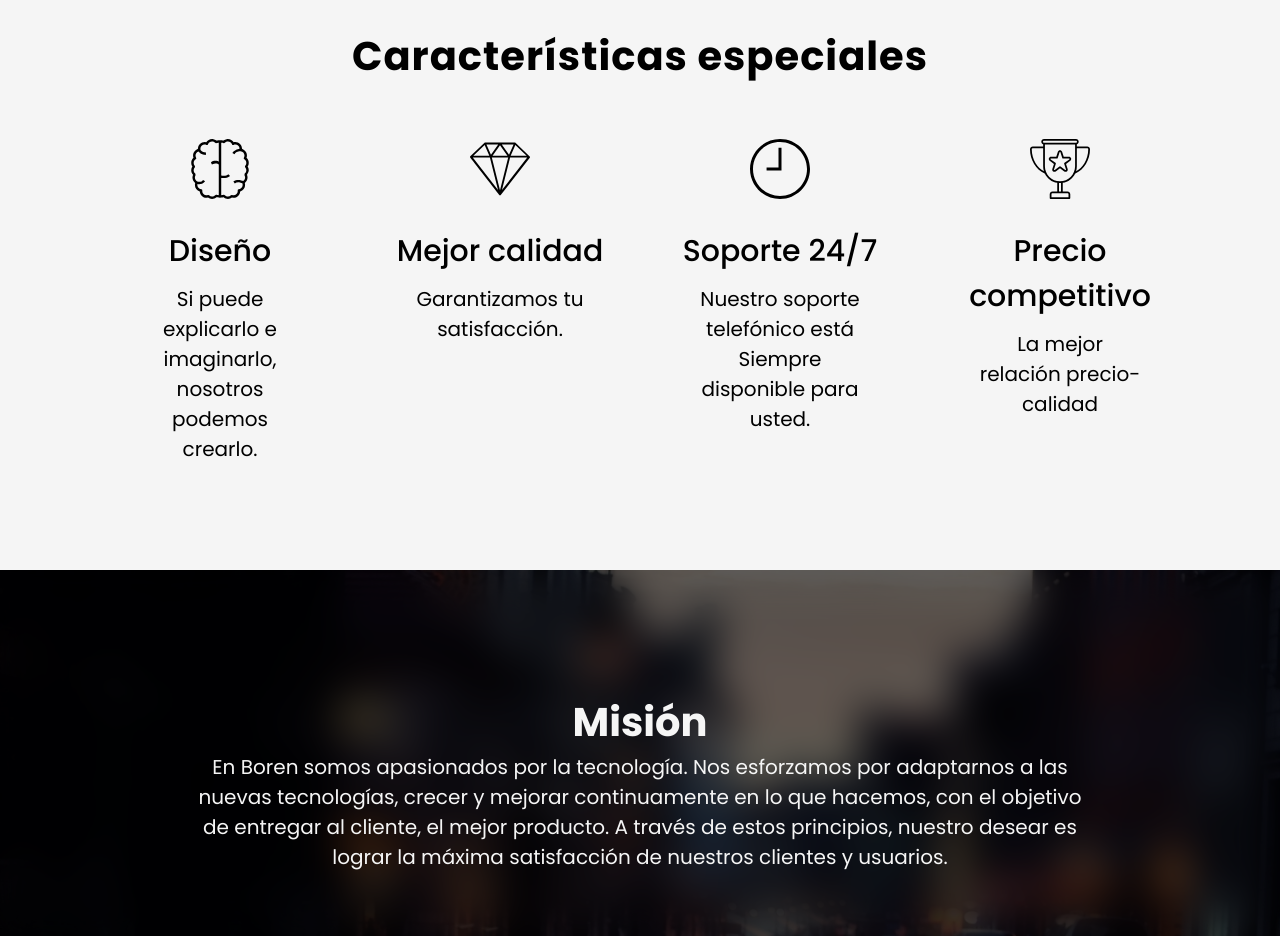
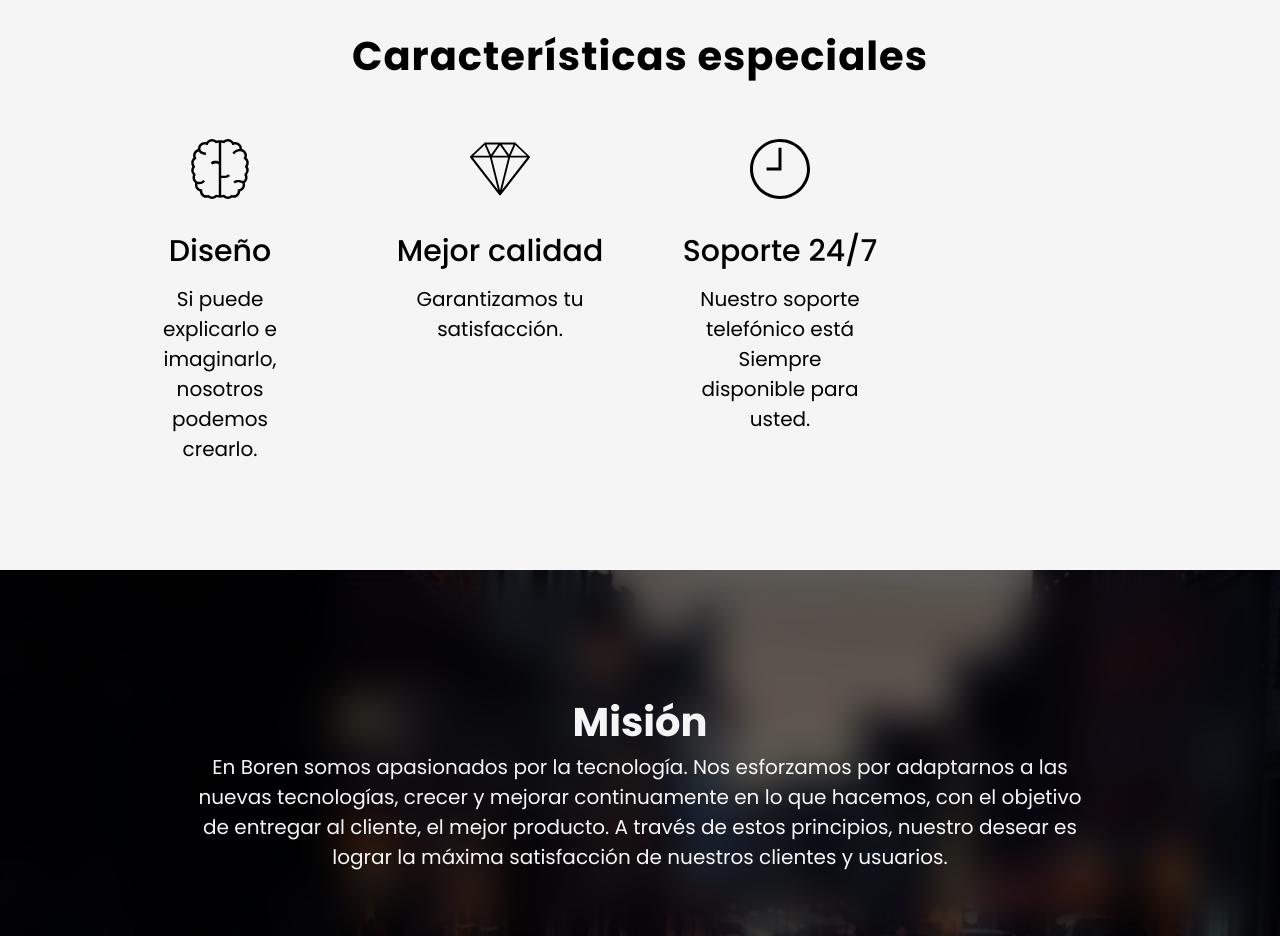
Before and after one commit to enzocazenave/boren-development-v2, a React (Vite) app: page / in a window 1280 px wide. Shown: the part 880-1816 px from the top of the page. Built offline with nearby package versions, Linux system fonts and the light colour scheme.

Commit message:
Change in features

```diff
--- a/src/components/MainPage/Features.jsx
+++ b/src/components/MainPage/Features.jsx
@@ -11,7 +11,7 @@ export const Features = () => {
                 <FeatureColumn icon={ <Brain width={60} /> } title="Diseño" text="Si puede explicarlo e imaginarlo, nosotros podemos crearlo." />
                 <FeatureColumn icon={ <Diamond width={60} /> } title="Mejor calidad" text="Garantizamos tu satisfacción." />
                 <FeatureColumn icon={ <Clock width={60} /> } title="Soporte 24/7" text="Nuestro soporte telefónico está Siempre disponible para usted." />
-                <FeatureColumn icon={ <Trophy width={60} /> } title="Precio competitivo" text="La mejor relación precio-calidad" />
+                {/*<FeatureColumn icon={ <Trophy width={60} /> } title="Precio competitivo" text="La mejor relación precio-calidad" />*/}
             </div>
         </div>
     )
```
